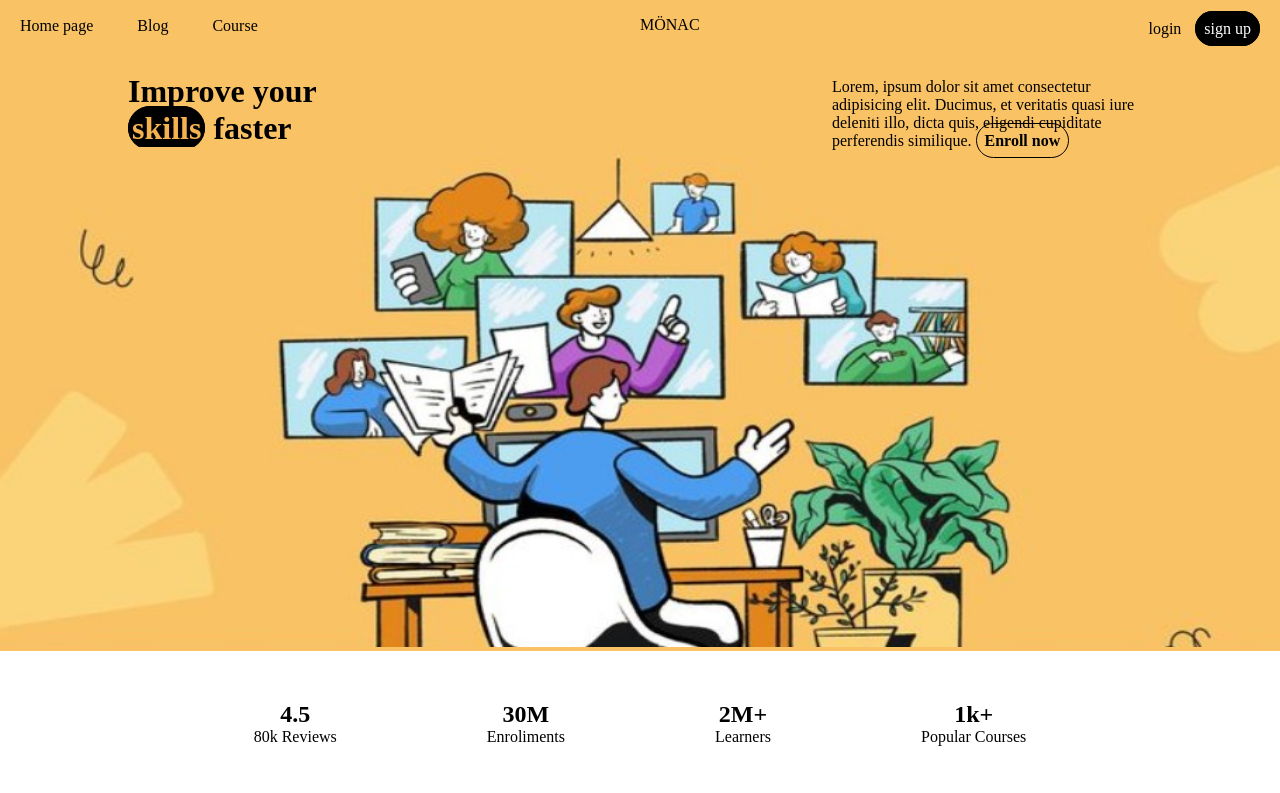
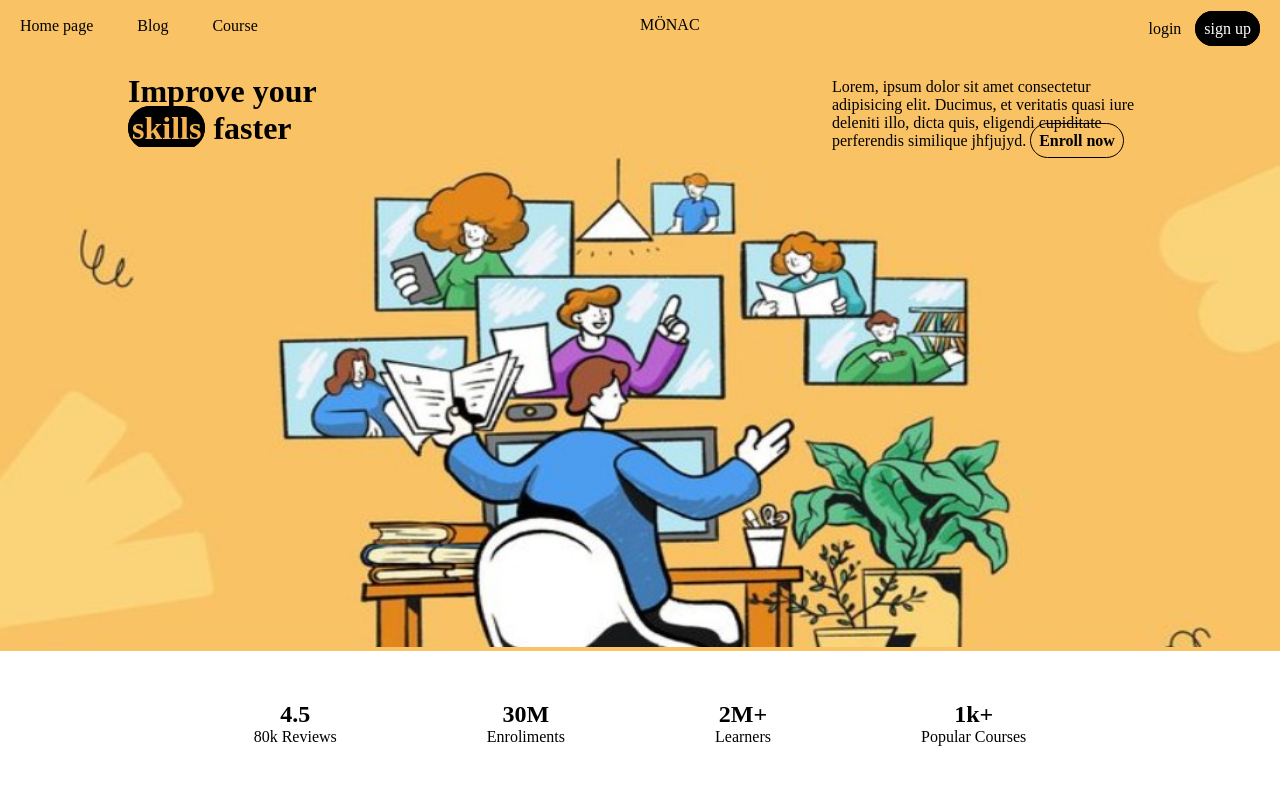
Before and after one commit to Youssef-Ym/Projct-1, a plain HTML site: page index.html in a window 1280 px wide. Shown: the top 793 px of the page. Drawn offline with Linux system fonts and the light colour scheme.

Commit message:
Update index.html

```diff
--- a/index.html
+++ b/index.html
@@ -32,7 +32,7 @@
         <h1>Improve your <br> <span>skills</span> faster</h1>
         <div class="speed">
             Lorem, ipsum dolor sit amet consectetur adipisicing elit. Ducimus, et veritatis quasi iure deleniti illo,
-            dicta quis, eligendi cupiditate perferendis similique.
+            dicta quis, eligendi cupiditate perferendis similique jhfjujyd.
 
             <a id="enroll" href="enroll.html">Enroll now</a>
         </div>
```
